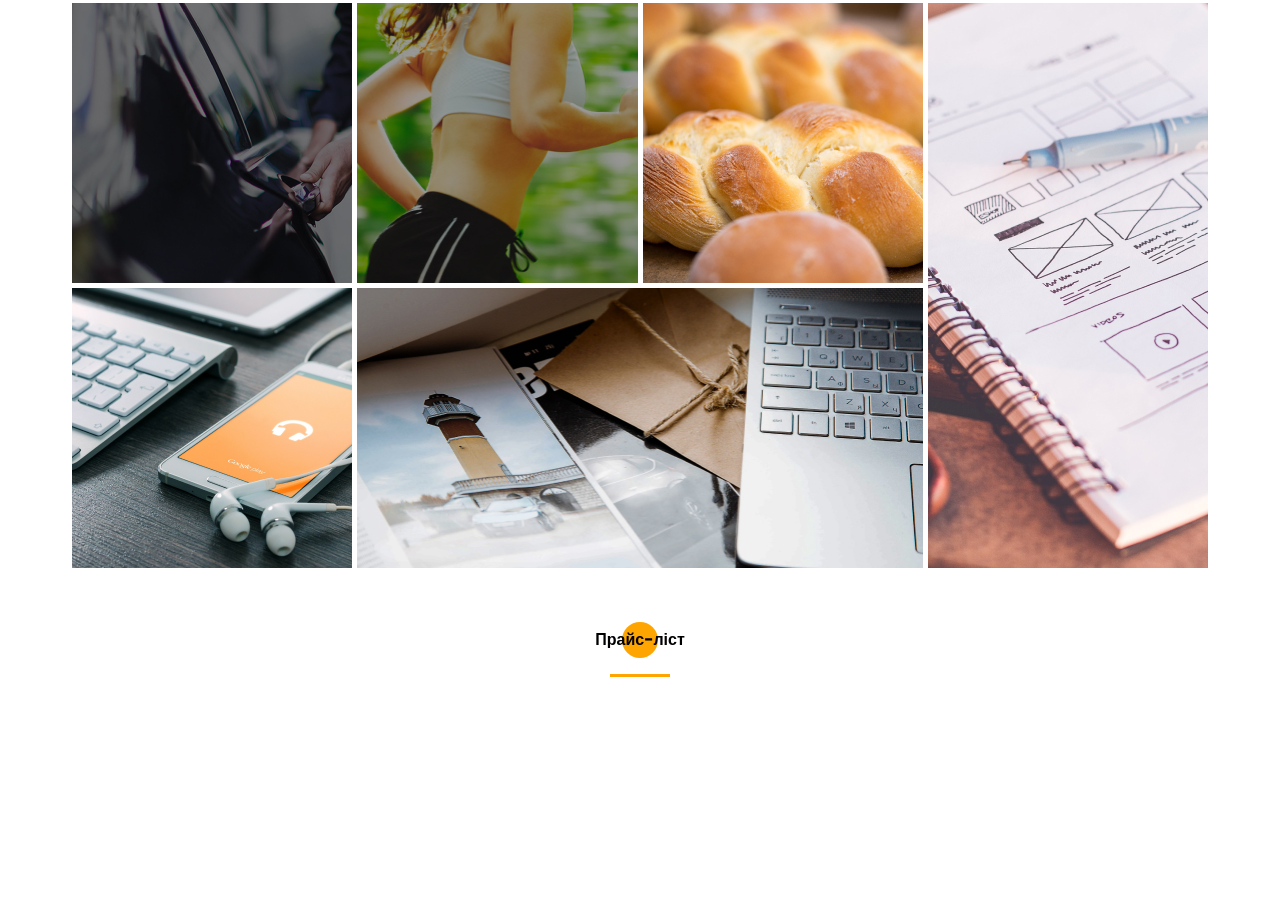
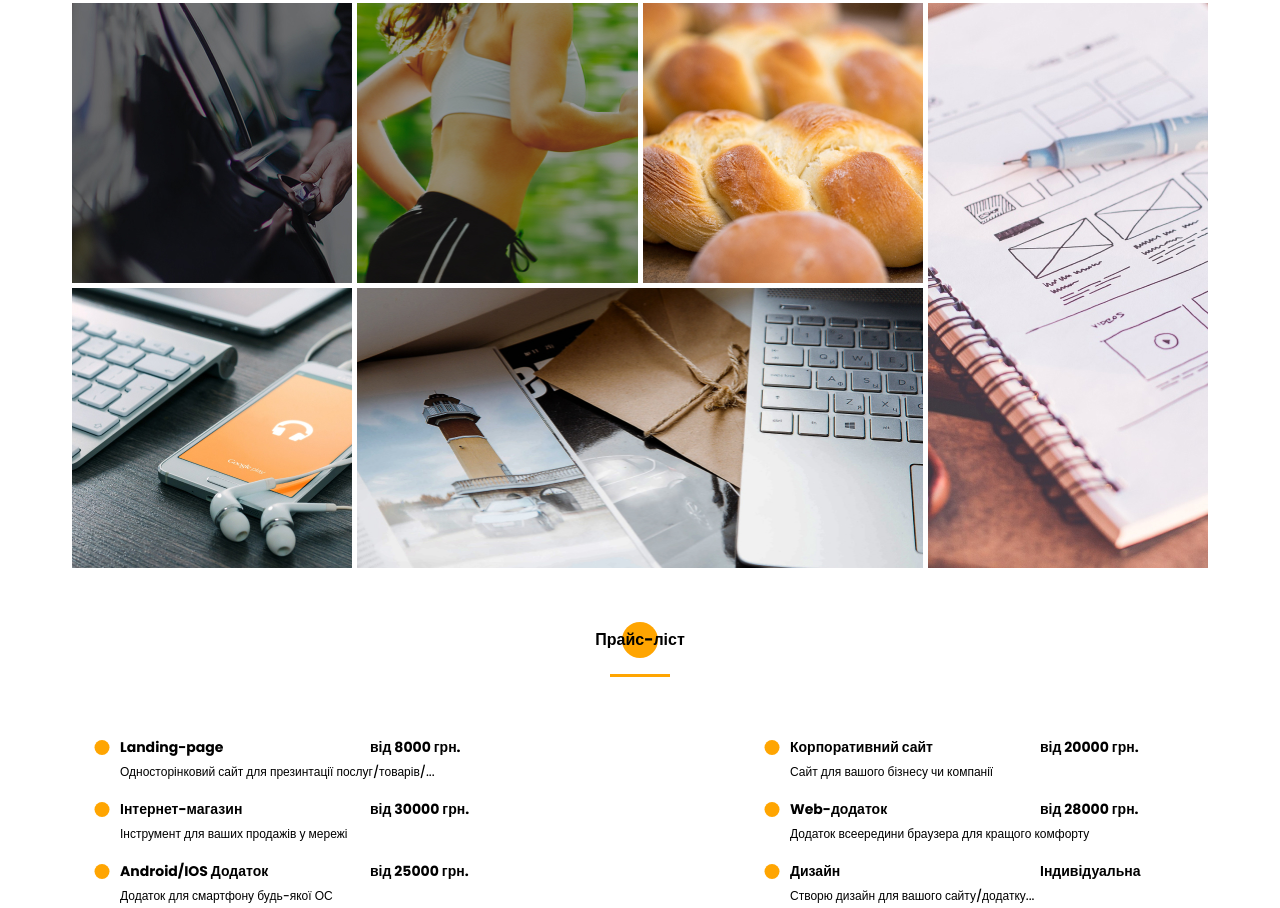
Before and after one commit to WaspGo/Portfolio, a website built with Vite: page index.html in a window 1280 px wide. Shown: the part 3579-4487 px from the top of the page. Before the commit the page ends 4256 px from the top, so only its background shows below. Built offline with nearby package versions, Linux system fonts and the light colour scheme.

Commit message:
add section "Price"

```diff
--- a/index.html
+++ b/index.html
@@ -687,8 +687,54 @@
       </div>
     </section>
     <section class="price">
-      <div class="continer">
+      <div class="container">
         <h2 class="title title_fz16 price_title"><span>Прайс-ліст</span></h2>
+        <div class="price__wrapper">
+          <div class="price__column-item">
+            <h3 class="title title_fz14">Landing-page</h3>
+            <div class="price__column-value">від 8000 грн.</div>
+            <div class="price__column-description">
+              Односторінковий сайт для презинтації послуг/товарів/...
+            </div>
+          </div>
+          <div class="price__column-item">
+            <h3 class="title title_fz14">Корпоративний сайт</h3>
+            <div class="price__column-value">від 20000 грн.</div>
+            <div class="price__column-description">
+              Сайт для вашого бізнесу чи компанії
+            </div>
+          </div>
+          <div class="price__column-item">
+            <h3 class="title title_fz14">Інтернет-магазин</h3>
+            <div class="price__column-value">від 30000 грн.</div>
+            <div class="price__column-description">
+              Інструмент для ваших продажів у мережі
+            </div>
+          </div>
+          <div class="price__column-item">
+            <h3 class="title title_fz14">Web-додаток</h3>
+            <div class="price__column-value">від 28000 грн.</div>
+            <div class="price__column-description">
+              <div class="price__column-description">
+                Додаток всеередини браузера для кращого комфорту
+              </div>
+            </div>
+          </div>
+          <div class="price__column-item">
+            <h3 class="title title_fz14">Android/IOS Додаток</h3>
+            <div class="price__column-value">від 25000 грн.</div>
+            <div class="price__column-description">
+              Додаток для смартфону будь-якої ОС
+            </div>
+          </div>
+          <div class="price__column-item">
+            <h3 class="title title_fz14">Дизайн</h3>
+            <div class="price__column-value">Індивідуальна</div>
+            <div class="price__column-description">
+              Створю дизайн для вашого сайту/додатку...
+            </div>
+          </div>
+        </div>
       </div>
     </section>
     <script type="module" src="/src/js/script.js"></script>
--- a/src/sass/blocks/price.scss
+++ b/src/sass/blocks/price.scss
@@ -15,4 +15,43 @@
       transform: translateX(-50%);
     }
   }
+  &__wrapper {
+    margin-top: 85px;
+    padding: 0 50px;
+    display: grid;
+    grid-template-columns: repeat(2, 370px);
+    grid-template-rows: repeat(3, 1fr);
+    justify-content: space-between;
+    row-gap: 15px;
+  }
+  &__column {
+    &-item {
+      position: relative;
+      display: grid;
+      row-gap: 5px;
+      grid-template-columns: 200px 120px;
+      grid-template-rows: 1fr 1fr;
+      grid-auto-rows: 1fr;
+      justify-content: space-between;
+      align-content: space-between;
+      @include before_circle;
+      &:before {
+        height: 15px;
+        width: 15px;
+        top: 3px;
+        left: -18px;
+        transform: translateX(-50%);
+      }
+    }
+    &-value {
+      font-weight: 700;
+      font-size: 14px;
+      line-height: 21px;
+    }
+    &-description {
+      font-size: 12px;
+      line-height: 18px;
+      grid-column: 1 / 3;
+    }
+  }
 }
```
